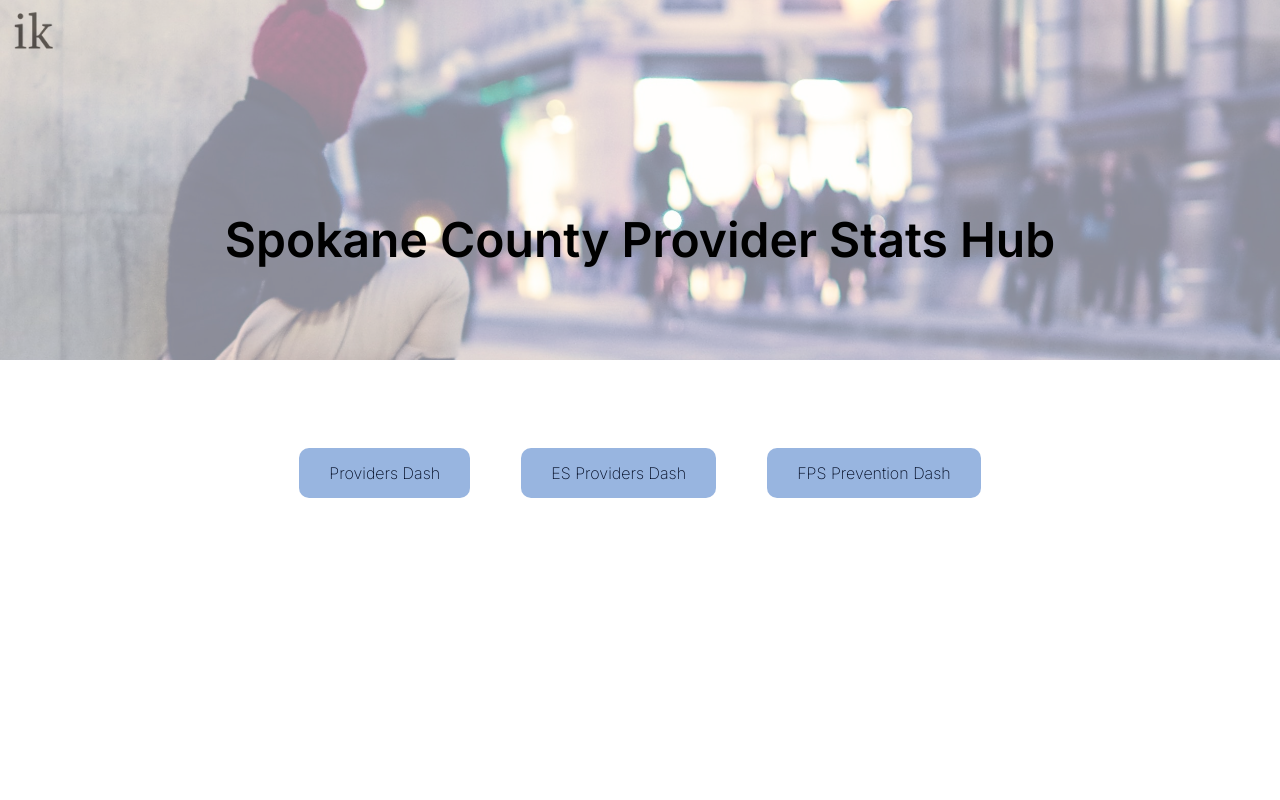
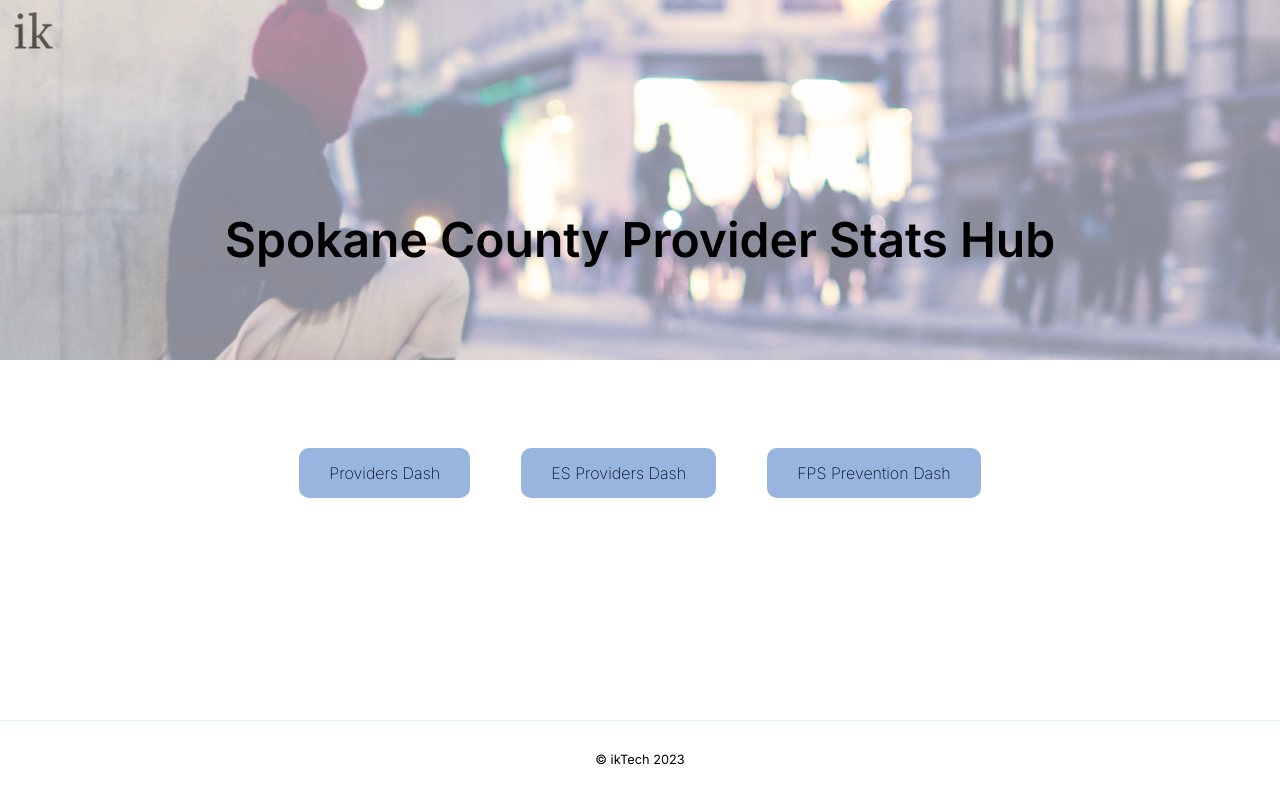
Before and after one commit to fpspokane/reports, an Angular app: page / in a window 1280 px wide. Built offline with nearby package versions, Linux system fonts and the light colour scheme; what ng2-charts would draw is missing.

Commit message:
added footer

```diff
--- a/src/app/app.component.html
+++ b/src/app/app.component.html
@@ -1,3 +1,3 @@
 <app-navbar></app-navbar>
 <router-outlet></router-outlet>
-<!-- add footer -->
+<app-footer></app-footer>
--- a/src/app/app.module.ts
+++ b/src/app/app.module.ts
@@ -9,6 +9,7 @@ import { NavbarComponent } from './components/navbar/navbar.component';
 import { ProvidersComponent } from './components/providers/providers.component';
 import { EsProvidersComponent } from './components/es-providers/es-providers.component';
 import { FpsPreventionComponent } from './components/fps-prevention/fps-prevention.component';
+import { FooterComponent } from './components/footer/footer.component';
 
 const appRoutes: Routes = [
   { path: '', component: SplashPageComponent },
@@ -28,6 +29,7 @@ const appRoutes: Routes = [
     ProvidersComponent,
     EsProvidersComponent,
     FpsPreventionComponent,
+    FooterComponent,
   ],
   imports: [
     BrowserModule,
--- /dev/null
+++ b/src/app/components/footer/footer.component.css
@@ -0,0 +1,11 @@
+.f-wrapper {
+  display: flex;
+  justify-content: center;
+  align-items: center;
+  height: 10vh;
+  border-top: 1px solid var(--secondary-color);
+}
+.f-copyright {
+  text-align: center;
+  font-size: 0.8rem;
+}
--- /dev/null
+++ b/src/app/components/footer/footer.component.html
@@ -0,0 +1,3 @@
+<section class="f-wrapper">
+  <p class="f-copyright">© ikTech 2023</p>
+</section>
--- /dev/null
+++ b/src/app/components/footer/footer.component.ts
@@ -0,0 +1,15 @@
+import { Component, OnInit } from '@angular/core';
+
+@Component({
+  selector: 'app-footer',
+  templateUrl: './footer.component.html',
+  styleUrls: ['./footer.component.css']
+})
+export class FooterComponent implements OnInit {
+
+  constructor() { }
+
+  ngOnInit(): void {
+  }
+
+}
--- a/src/app/components/splash-page/splash-page.component.ts
+++ b/src/app/components/splash-page/splash-page.component.ts
@@ -6,23 +6,23 @@ import { Component, OnInit } from '@angular/core';
   styleUrls: ['./splash-page.component.css'],
 })
 export class SplashPageComponent implements OnInit {
-  openEsStats() {
-    const url1 =
-      'https://app.powerbi.com/view?r=eyJrIjoiMzRjMDk5MTktZGZmOC00MWJmLTliZjgtMzE4MTUwNjA4Mzc3IiwidCI6IjJjM2U0MzY5LTAxNjMtNDE5Zi05NGY1LTZlZTdkNTIwZWRkZiJ9';
-    window.open(url1, 'name1');
-  }
+  // openEsStats() {
+  //   const url1 =
+  //     'https://app.powerbi.com/view?r=eyJrIjoiMzRjMDk5MTktZGZmOC00MWJmLTliZjgtMzE4MTUwNjA4Mzc3IiwidCI6IjJjM2U0MzY5LTAxNjMtNDE5Zi05NGY1LTZlZTdkNTIwZWRkZiJ9';
+  //   window.open(url1, 'name1');
+  // }
 
-  openAllProjectsStats() {
-    const url2 =
-      'https://app.powerbi.com/view?r=eyJrIjoiYmJjNGFmNTktYTIzYi00MDU2LTg5OWQtMmE3MGIwMDI1ZDBiIiwidCI6IjJjM2U0MzY5LTAxNjMtNDE5Zi05NGY1LTZlZTdkNTIwZWRkZiJ9';
-    window.open(url2, 'name2');
-  }
+  // openAllProjectsStats() {
+  //   const url2 =
+  //     'https://app.powerbi.com/view?r=eyJrIjoiYmJjNGFmNTktYTIzYi00MDU2LTg5OWQtMmE3MGIwMDI1ZDBiIiwidCI6IjJjM2U0MzY5LTAxNjMtNDE5Zi05NGY1LTZlZTdkNTIwZWRkZiJ9';
+  //   window.open(url2, 'name2');
+  // }
 
-  openFamPromPreventionStats() {
-    const url3 =
-      'https://app.powerbi.com/view?r=eyJrIjoiNTVhYWI2MjMtOTI5Mi00MWFhLWFkODYtYjhhMDA0ZTBjMTNhIiwidCI6IjJjM2U0MzY5LTAxNjMtNDE5Zi05NGY1LTZlZTdkNTIwZWRkZiJ9';
-    window.open(url3, 'name3');
-  }
+  // openFamPromPreventionStats() {
+  //   const url3 =
+  //     'https://app.powerbi.com/view?r=eyJrIjoiNTVhYWI2MjMtOTI5Mi00MWFhLWFkODYtYjhhMDA0ZTBjMTNhIiwidCI6IjJjM2U0MzY5LTAxNjMtNDE5Zi05NGY1LTZlZTdkNTIwZWRkZiJ9';
+  //   window.open(url3, 'name3');
+  // }
 
   constructor() {}
 
```
